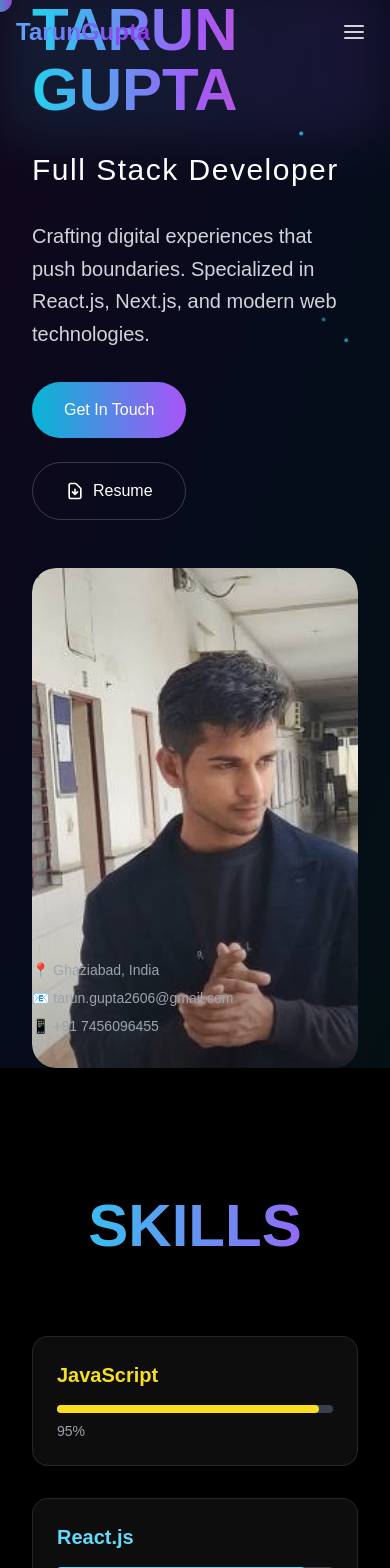
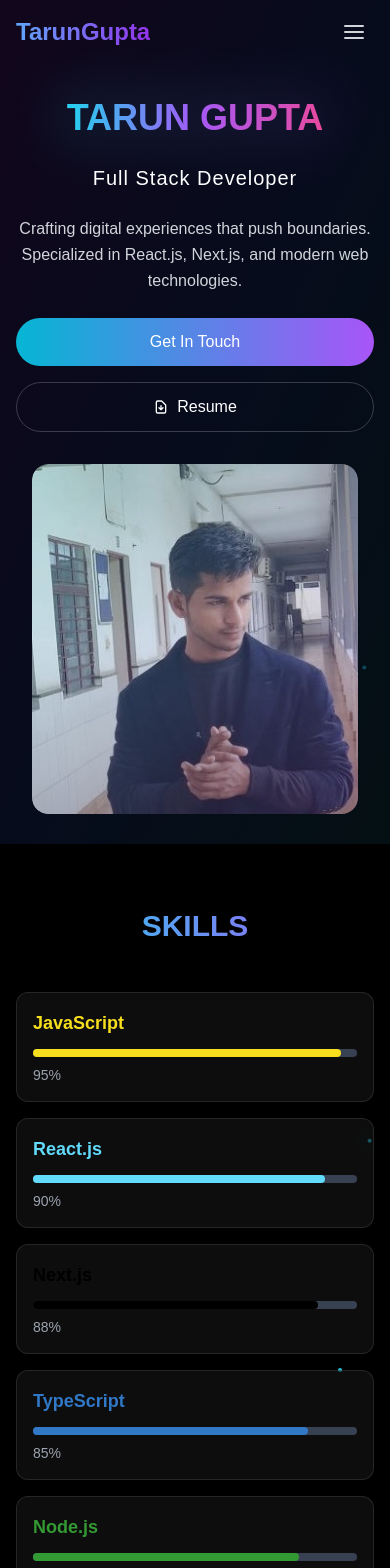
Before and after one commit to TarunGupta2602/TarunGupta, a Next.js app: page / in a window 390 px wide. Shown: the top 1568 px of the page. Built offline with nearby package versions, Linux system fonts and the light colour scheme.

Commit message:
more fixes

```diff
--- a/app/page.js
+++ b/app/page.js
@@ -1,13 +1,10 @@
 "use client";
 import React, { useState, useEffect } from 'react';
 import { motion, AnimatePresence } from 'framer-motion';
-import Link from 'next/link';
-import Image from 'next/image';
 
 const CreativePortfolio = () => {
   const [mousePosition, setMousePosition] = useState({ x: 0, y: 0 });
   const [isHovered, setIsHovered] = useState(false);
-
 
   useEffect(() => {
     const updateMousePosition = (e) => {
@@ -78,9 +75,9 @@ const CreativePortfolio = () => {
 
   return (
     <div className="min-h-screen bg-black text-white overflow-hidden relative">
-      {/* Animated Cursor */}
+      {/* Animated Cursor - Hide on mobile */}
       <motion.div
-        className="fixed top-0 left-0 w-6 h-6 bg-gradient-to-r from-cyan-400 to-purple-500 rounded-full pointer-events-none z-50 mix-blend-difference"
+        className="fixed top-0 left-0 w-6 h-6 bg-gradient-to-r from-cyan-400 to-purple-500 rounded-full pointer-events-none z-50 mix-blend-difference hidden md:block"
         animate={{
           x: mousePosition.x - 12,
           y: mousePosition.y - 12,
@@ -89,9 +86,9 @@ const CreativePortfolio = () => {
         transition={{ type: "spring", stiffness: 500, damping: 28 }}
       />
 
-      {/* Floating Particles */}
+      {/* Floating Particles - Reduce on mobile */}
       <div className="absolute inset-0 overflow-hidden">
-        {[...Array(50)].map((_, i) => (
+        {[...Array(typeof window !== 'undefined' && window.innerWidth <= 768 ? 20 : 50)].map((_, i) => (
           <motion.div
             key={i}
             className="absolute w-1 h-1 bg-cyan-400 rounded-full"
@@ -117,16 +114,14 @@ const CreativePortfolio = () => {
         ))}
       </div>
 
-
-
-      {/* Hero Section */}
-      <section className="min-h-screen flex items-center justify-center relative">
+      {/* Hero Section - Adjusted for navbar space */}
+      <section className="min-h-screen flex items-center justify-center relative pt-16 md:pt-0">
         <div className="absolute inset-0 bg-gradient-to-br from-purple-900/20 via-blue-900/20 to-cyan-900/20" />
 
-        <div className="grid lg:grid-cols-2 gap-12 items-center max-w-7xl mx-auto px-8">
+        <div className="grid lg:grid-cols-2 gap-8 lg:gap-12 items-center max-w-7xl mx-auto px-4 sm:px-6 lg:px-8">
           {/* Left side - Text content */}
           <motion.div
-            className="space-y-8 relative z-10"
+            className="space-y-6 lg:space-y-8 relative z-10 text-center lg:text-left"
             initial={{ opacity: 0, x: -50 }}
             animate={{ opacity: 1, x: 0 }}
             transition={{ duration: 1 }}
@@ -137,7 +132,7 @@ const CreativePortfolio = () => {
               onMouseLeave={() => setIsHovered(false)}
             >
               <motion.h1
-                className="text-6xl md:text-8xl font-black bg-gradient-to-r from-cyan-400 via-purple-500 to-pink-500 bg-clip-text text-transparent"
+                className="text-4xl sm:text-5xl md:text-6xl lg:text-8xl font-black bg-gradient-to-r from-cyan-400 via-purple-500 to-pink-500 bg-clip-text text-transparent leading-tight"
                 animate={{
                   backgroundPosition: ['0% 50%', '100% 50%', '0% 50%']
                 }}
@@ -146,7 +141,7 @@ const CreativePortfolio = () => {
                 TARUN GUPTA
               </motion.h1>
               <motion.div
-                className="absolute -inset-4 bg-gradient-to-r from-cyan-400/20 to-purple-500/20 rounded-3xl blur-xl"
+                className="absolute -inset-2 lg:-inset-4 bg-gradient-to-r from-cyan-400/20 to-purple-500/20 rounded-2xl lg:rounded-3xl blur-xl"
                 animate={{
                   scale: [1, 1.1, 1],
                   opacity: [0.3, 0.6, 0.3]
@@ -156,7 +151,7 @@ const CreativePortfolio = () => {
             </motion.div>
 
             <motion.h2
-              className="text-3xl md:text-4xl font-light tracking-wider"
+              className="text-xl sm:text-2xl md:text-3xl lg:text-4xl font-light tracking-wider"
               initial={{ opacity: 0 }}
               animate={{ opacity: 1 }}
               transition={{ delay: 0.5 }}
@@ -165,7 +160,7 @@ const CreativePortfolio = () => {
             </motion.h2>
 
             <motion.p
-              className="text-xl text-gray-300 max-w-2xl leading-relaxed"
+              className="text-base sm:text-lg lg:text-xl text-gray-300 max-w-2xl leading-relaxed mx-auto lg:mx-0"
               initial={{ opacity: 0 }}
               animate={{ opacity: 1 }}
               transition={{ delay: 0.7 }}
@@ -174,29 +169,27 @@ const CreativePortfolio = () => {
             </motion.p>
 
             <motion.div
-              className="flex flex-wrap gap-6 mt-12"
+              className="flex flex-col sm:flex-row flex-wrap gap-4 sm:gap-6 mt-8 lg:mt-12 justify-center lg:justify-start"
               initial={{ opacity: 0, y: 20 }}
               animate={{ opacity: 1, y: 0 }}
               transition={{ delay: 1 }}
             >
-              <Link href="/contact">
               <motion.div
-                  className="px-8 py-4 bg-gradient-to-r from-cyan-500 to-purple-500 rounded-full font-medium hover:shadow-2xl hover:shadow-cyan-500/25 transition-all cursor-pointer"
+                className="px-6 sm:px-8 py-3 sm:py-4 bg-gradient-to-r from-cyan-500 to-purple-500 rounded-full font-medium hover:shadow-2xl hover:shadow-cyan-500/25 transition-all cursor-pointer text-center"
                 whileHover={{ scale: 1.05, y: -2 }}
                 whileTap={{ scale: 0.95 }}
               >
                 Get In Touch
               </motion.div>
-              </Link>
               <motion.a
                 href="https://docs.google.com/document/d/1NcZZfxJ7LGEV5P-tFt8nkQuyHkOCvuLT/edit?usp=sharing"
                 target="_blank"
                 rel="noopener noreferrer"
-                className="px-8 py-4 border border-white/20 rounded-full font-medium hover:bg-white/10 transition-all flex items-center gap-2"
+                className="px-6 sm:px-8 py-3 sm:py-4 border border-white/20 rounded-full font-medium hover:bg-white/10 transition-all flex items-center justify-center gap-2"
                 whileHover={{ scale: 1.05, y: -2 }}
                 whileTap={{ scale: 0.95 }}
               >
-                <svg className="w-5 h-5" fill="none" stroke="currentColor" viewBox="0 0 24 24">
+                <svg className="w-4 h-4 sm:w-5 sm:h-5" fill="none" stroke="currentColor" viewBox="0 0 24 24">
                   <path strokeLinecap="round" strokeLinejoin="round" strokeWidth={2} d="M12 10v6m0 0l-3-3m3 3l3-3m2 8H7a2 2 0 01-2-2V5a2 2 0 012-2h5.586a1 1 0 01.707.293l5.414 5.414a1 1 0 01.293.707V19a2 2 0 01-2 2z" />
                 </svg>
                 Resume
@@ -206,22 +199,21 @@ const CreativePortfolio = () => {
 
           {/* Right side - Image */}
           <motion.div
-            className="relative h-[500px] lg:h-[600px] rounded-3xl overflow-hidden"
+            className="relative h-[350px] sm:h-[400px] lg:h-[500px] xl:h-[600px] rounded-2xl lg:rounded-3xl overflow-hidden mx-4 sm:mx-0"
             initial={{ opacity: 0, x: 50 }}
             animate={{ opacity: 1, x: 0 }}
             transition={{ duration: 1, delay: 0.3 }}
             whileHover={{ scale: 1.02 }}
           >
-            <div className="absolute inset-0 bg-gradient-to-br from-cyan-500/20 to-purple-500/20 rounded-3xl" />
-            <Image
+            <div className="absolute inset-0 bg-gradient-to-br from-cyan-500/20 to-purple-500/20 rounded-2xl lg:rounded-3xl" />
+            <img
               src="/new.jpg"
               alt="Tarun Gupta - Full Stack Developer"
-              fill
-              className="object-cover rounded-3xl"
+              className="w-full h-full object-cover rounded-2xl lg:rounded-3xl"
               style={{ objectPosition: 'center' }}
             />
             <motion.div
-              className="absolute inset-0 bg-gradient-to-t from-black/50 via-transparent to-transparent rounded-3xl"
+              className="absolute inset-0 bg-gradient-to-t from-black/50 via-transparent to-transparent rounded-2xl lg:rounded-3xl"
               animate={{
                 opacity: [0.3, 0.6, 0.3]
               }}
@@ -230,21 +222,21 @@ const CreativePortfolio = () => {
           </motion.div>
         </div>
 
-        {/* Floating Contact Info */}
+        {/* Floating Contact Info - Hide on mobile */}
         <motion.div
-          className="absolute bottom-8 left-8 space-y-2"
+          className="absolute bottom-4 left-4 lg:bottom-8 lg:left-8 space-y-1 lg:space-y-2 hidden sm:block"
           initial={{ opacity: 0, x: -50 }}
           animate={{ opacity: 1, x: 0 }}
           transition={{ delay: 1.2 }}
         >
-          <div className="text-sm text-gray-400">📍 Ghaziabad, India</div>
-          <div className="text-sm text-gray-400">📧 tarun.gupta2606@gmail.com</div>
-          <div className="text-sm text-gray-400">📱 +91 7456096455</div>
+          <div className="text-xs lg:text-sm text-gray-400">📍 Ghaziabad, India</div>
+          <div className="text-xs lg:text-sm text-gray-400">📧 tarun.gupta2606@gmail.com</div>
+          <div className="text-xs lg:text-sm text-gray-400">📱 +91 7456096455</div>
         </motion.div>
       </section>
 
       {/* Skills Section */}
-      <section className="py-32 px-8">
+      <section className="py-16 lg:py-32 px-4 sm:px-6 lg:px-8">
         <motion.div
           className="max-w-6xl mx-auto"
           initial={{ opacity: 0 }}
@@ -252,7 +244,7 @@ const CreativePortfolio = () => {
           viewport={{ once: true }}
         >
           <motion.h2
-            className="text-6xl font-black text-center mb-20 bg-gradient-to-r from-cyan-400 to-purple-500 bg-clip-text text-transparent"
+            className="text-3xl sm:text-4xl lg:text-6xl font-black text-center mb-12 lg:mb-20 bg-gradient-to-r from-cyan-400 to-purple-500 bg-clip-text text-transparent"
             initial={{ y: 50 }}
             whileInView={{ y: 0 }}
             viewport={{ once: true }}
@@ -260,18 +252,18 @@ const CreativePortfolio = () => {
             SKILLS
           </motion.h2>
 
-          <div className="grid grid-cols-1 md:grid-cols-2 lg:grid-cols-4 gap-8">
+          <div className="grid grid-cols-1 sm:grid-cols-2 lg:grid-cols-4 gap-4 lg:gap-8">
             {skills.map((skill, index) => (
               <motion.div
                 key={skill.name}
-                className="relative p-6 bg-white/5 backdrop-blur-md rounded-2xl border border-white/10 hover:border-white/20 transition-all"
+                className="relative p-4 lg:p-6 bg-white/5 backdrop-blur-md rounded-xl lg:rounded-2xl border border-white/10 hover:border-white/20 transition-all"
                 initial={{ opacity: 0, y: 50 }}
                 whileInView={{ opacity: 1, y: 0 }}
                 viewport={{ once: true }}
                 transition={{ delay: index * 0.1 }}
                 whileHover={{ scale: 1.05, y: -5 }}
               >
-                <div className="text-xl font-bold mb-4" style={{ color: skill.color }}>
+                <div className="text-lg lg:text-xl font-bold mb-3 lg:mb-4" style={{ color: skill.color }}>
                   {skill.name}
                 </div>
                 <div className="w-full bg-gray-700 rounded-full h-2 mb-2">
@@ -292,7 +284,7 @@ const CreativePortfolio = () => {
       </section>
 
       {/* Projects Section */}
-      <section className="py-32 px-8 bg-gradient-to-br from-purple-900/10 to-cyan-900/10">
+      <section className="py-16 lg:py-32 px-4 sm:px-6 lg:px-8 bg-gradient-to-br from-purple-900/10 to-cyan-900/10">
         <motion.div
           className="max-w-6xl mx-auto"
           initial={{ opacity: 0 }}
@@ -300,7 +292,7 @@ const CreativePortfolio = () => {
           viewport={{ once: true }}
         >
           <motion.h2
-            className="text-6xl font-black text-center mb-20 bg-gradient-to-r from-purple-400 to-cyan-400 bg-clip-text text-transparent"
+            className="text-3xl sm:text-4xl lg:text-6xl font-black text-center mb-12 lg:mb-20 bg-gradient-to-r from-purple-400 to-cyan-400 bg-clip-text text-transparent"
             initial={{ y: 50 }}
             whileInView={{ y: 0 }}
             viewport={{ once: true }}
@@ -308,14 +300,14 @@ const CreativePortfolio = () => {
             PROJECTS
           </motion.h2>
 
-          <div className="grid grid-cols-1 md:grid-cols-2 gap-8">
+          <div className="grid grid-cols-1 lg:grid-cols-2 gap-6 lg:gap-8">
             {projects.map((project, index) => (
               <motion.a
                 key={project.title}
                 href={project.url}
                 target="_blank"
                 rel="noopener noreferrer"
-                className={`relative p-8 bg-gradient-to-br ${project.color} rounded-3xl overflow-hidden group cursor-pointer block`}
+                className={`relative p-6 lg:p-8 bg-gradient-to-br ${project.color} rounded-2xl lg:rounded-3xl overflow-hidden group cursor-pointer block`}
                 initial={{ opacity: 0, y: 50 }}
                 whileInView={{ opacity: 1, y: 0 }}
                 viewport={{ once: true }}
@@ -324,13 +316,13 @@ const CreativePortfolio = () => {
               >
                 <div className="absolute inset-0 bg-black/20 group-hover:bg-black/10 transition-all" />
                 <div className="relative z-10">
-                  <h3 className="text-2xl font-bold mb-4 text-white">{project.title}</h3>
-                  <p className="text-white/90 mb-6 leading-relaxed">{project.description}</p>
+                  <h3 className="text-xl lg:text-2xl font-bold mb-3 lg:mb-4 text-white">{project.title}</h3>
+                  <p className="text-white/90 mb-4 lg:mb-6 leading-relaxed text-sm lg:text-base">{project.description}</p>
                   <div className="flex flex-wrap gap-2">
                     {project.tech.map((tech) => (
                       <span
                         key={tech}
-                        className="px-3 py-1 bg-white/20 rounded-full text-sm font-medium text-white"
+                        className="px-2 lg:px-3 py-1 bg-white/20 rounded-full text-xs lg:text-sm font-medium text-white"
                       >
                         {tech}
                       </span>
@@ -338,10 +330,10 @@ const CreativePortfolio = () => {
                   </div>
                 </div>
                 <motion.div
-                  className="absolute top-4 right-4 w-8 h-8 bg-white/20 rounded-full flex items-center justify-center"
+                  className="absolute top-4 right-4 w-6 h-6 lg:w-8 lg:h-8 bg-white/20 rounded-full flex items-center justify-center"
                   whileHover={{ scale: 1.2, rotate: 45 }}
                 >
-                  <svg className="w-4 h-4 text-white" fill="none" stroke="currentColor" viewBox="0 0 24 24">
+                  <svg className="w-3 h-3 lg:w-4 lg:h-4 text-white" fill="none" stroke="currentColor" viewBox="0 0 24 24">
                     <path strokeLinecap="round" strokeLinejoin="round" strokeWidth={2} d="M10 6H6a2 2 0 00-2 2v10a2 2 0 002 2h10a2 2 0 002-2v-4M14 4h6m0 0v6m0-6L10 14" />
                   </svg>
                 </motion.div>
@@ -352,7 +344,7 @@ const CreativePortfolio = () => {
       </section>
 
       {/* Experience Section */}
-      <section className="py-32 px-8">
+      <section className="py-16 lg:py-32 px-4 sm:px-6 lg:px-8">
         <motion.div
           className="max-w-4xl mx-auto"
           initial={{ opacity: 0 }}
@@ -360,7 +352,7 @@ const CreativePortfolio = () => {
           viewport={{ once: true }}
         >
           <motion.h2
-            className="text-6xl font-black text-center mb-20 bg-gradient-to-r from-green-400 to-blue-400 bg-clip-text text-transparent"
+            className="text-3xl sm:text-4xl lg:text-6xl font-black text-center mb-12 lg:mb-20 bg-gradient-to-r from-green-400 to-blue-400 bg-clip-text text-transparent"
             initial={{ y: 50 }}
             whileInView={{ y: 0 }}
             viewport={{ once: true }}
@@ -368,26 +360,26 @@ const CreativePortfolio = () => {
             EXPERIENCE
           </motion.h2>
 
-          <div className="space-y-12">
+          <div className="space-y-8 lg:space-y-12">
             {experiences.map((exp, index) => (
               <motion.div
                 key={exp.role}
-                className="relative p-8 bg-white/5 backdrop-blur-md rounded-3xl border border-white/10 hover:border-white/20 transition-all"
+                className="relative p-6 lg:p-8 bg-white/5 backdrop-blur-md rounded-2xl lg:rounded-3xl border border-white/10 hover:border-white/20 transition-all"
                 initial={{ opacity: 0, x: index % 2 === 0 ? -50 : 50 }}
                 whileInView={{ opacity: 1, x: 0 }}
                 viewport={{ once: true }}
                 transition={{ delay: index * 0.2 }}
                 whileHover={{ scale: 1.02 }}
               >
-                <div className="flex flex-col md:flex-row md:items-center md:justify-between mb-4">
+                <div className="flex flex-col lg:flex-row lg:items-center lg:justify-between mb-4">
                   <div>
-                    <h3 className="text-2xl font-bold text-cyan-400">{exp.role}</h3>
-                    <p className="text-xl text-gray-300">{exp.company}</p>
+                    <h3 className="text-xl lg:text-2xl font-bold text-cyan-400">{exp.role}</h3>
+                    <p className="text-lg lg:text-xl text-gray-300">{exp.company}</p>
                   </div>
-                  <div className="text-purple-400 font-medium">{exp.period}</div>
+                  <div className="text-purple-400 font-medium mt-2 lg:mt-0">{exp.period}</div>
                 </div>
-                <p className="text-gray-300 mb-6 leading-relaxed">{exp.description}</p>
-                <div className="grid grid-cols-1 md:grid-cols-3 gap-4">
+                <p className="text-gray-300 mb-4 lg:mb-6 leading-relaxed text-sm lg:text-base">{exp.description}</p>
+                <div className="grid grid-cols-1 lg:grid-cols-3 gap-3 lg:gap-4">
                   {exp.achievements.map((achievement, i) => (
                     <motion.div
                       key={i}
@@ -397,8 +389,8 @@ const CreativePortfolio = () => {
                       viewport={{ once: true }}
                       transition={{ delay: index * 0.2 + i * 0.1 }}
                     >
-                      <div className="w-2 h-2 bg-gradient-to-r from-cyan-400 to-purple-500 rounded-full" />
-                      <span className="text-sm text-gray-400">{achievement}</span>
+                      <div className="w-2 h-2 bg-gradient-to-r from-cyan-400 to-purple-500 rounded-full flex-shrink-0" />
+                      <span className="text-xs lg:text-sm text-gray-400">{achievement}</span>
                     </motion.div>
                   ))}
                 </div>
@@ -409,7 +401,7 @@ const CreativePortfolio = () => {
       </section>
 
       {/* Footer */}
-      <footer className="py-16 px-8 bg-gradient-to-t from-purple-900/20 to-transparent">
+      <footer className="py-12 lg:py-16 px-4 sm:px-6 lg:px-8 bg-gradient-to-t from-purple-900/20 to-transparent">
         <motion.div
           className="max-w-4xl mx-auto text-center"
           initial={{ opacity: 0, y: 50 }}
@@ -417,13 +409,13 @@ const CreativePortfolio = () => {
           viewport={{ once: true }}
         >
           <motion.h2
-            className="text-4xl font-bold mb-8 bg-gradient-to-r from-cyan-400 to-purple-500 bg-clip-text text-transparent"
+            className="text-2xl sm:text-3xl lg:text-4xl font-bold mb-6 lg:mb-8 bg-gradient-to-r from-cyan-400 to-purple-500 bg-clip-text text-transparent"
             whileHover={{ scale: 1.05 }}
           >
             Let&apos;s Build Something Amazing
           </motion.h2>
 
-          <div className="flex flex-wrap justify-center gap-6 mb-12">
+          <div className="flex flex-col sm:flex-row flex-wrap justify-center gap-4 lg:gap-6 mb-8 lg:mb-12">
             {[
               { name: 'GitHub', url: 'https://github.com/TarunGupta2602', icon: '🐙' },
               { name: 'LinkedIn', url: 'https://linkedin.com/in/tarun2606/', icon: '💼' },
@@ -434,14 +426,21 @@ const CreativePortfolio = () => {
                 href={link.url}
                 target="_blank"
                 rel="noopener noreferrer"
-                className="flex items-center space-x-2 px-6 py-3 bg-white/10 backdrop-blur-md rounded-full border border-white/20 hover:border-white/40 transition-all"
+                className="flex items-center justify-center space-x-2 px-4 lg:px-6 py-2 lg:py-3 bg-white/10 backdrop-blur-md rounded-full border border-white/20 hover:border-white/40 transition-all"
                 whileHover={{ scale: 1.05, y: -2 }}
                 whileTap={{ scale: 0.95 }}
               >
-                <span className="text-xl">{link.icon}</span>
-                <span className="font-medium">{link.name}</span>
+                <span className="text-lg lg:text-xl">{link.icon}</span>
+                <span className="font-medium text-sm lg:text-base">{link.name}</span>
               </motion.a>
             ))}
+          </div>
+
+          {/* Contact info for mobile */}
+          <div className="block sm:hidden mb-6 space-y-2 text-sm text-gray-400">
+            <div>📍 Ghaziabad, India</div>
+            <div>📧 tarun.gupta2606@gmail.com</div>
+            <div>📱 +91 7456096455</div>
           </div>
 
           <motion.div
```
Lines whose indentation alone changed are shown as unchanged.
